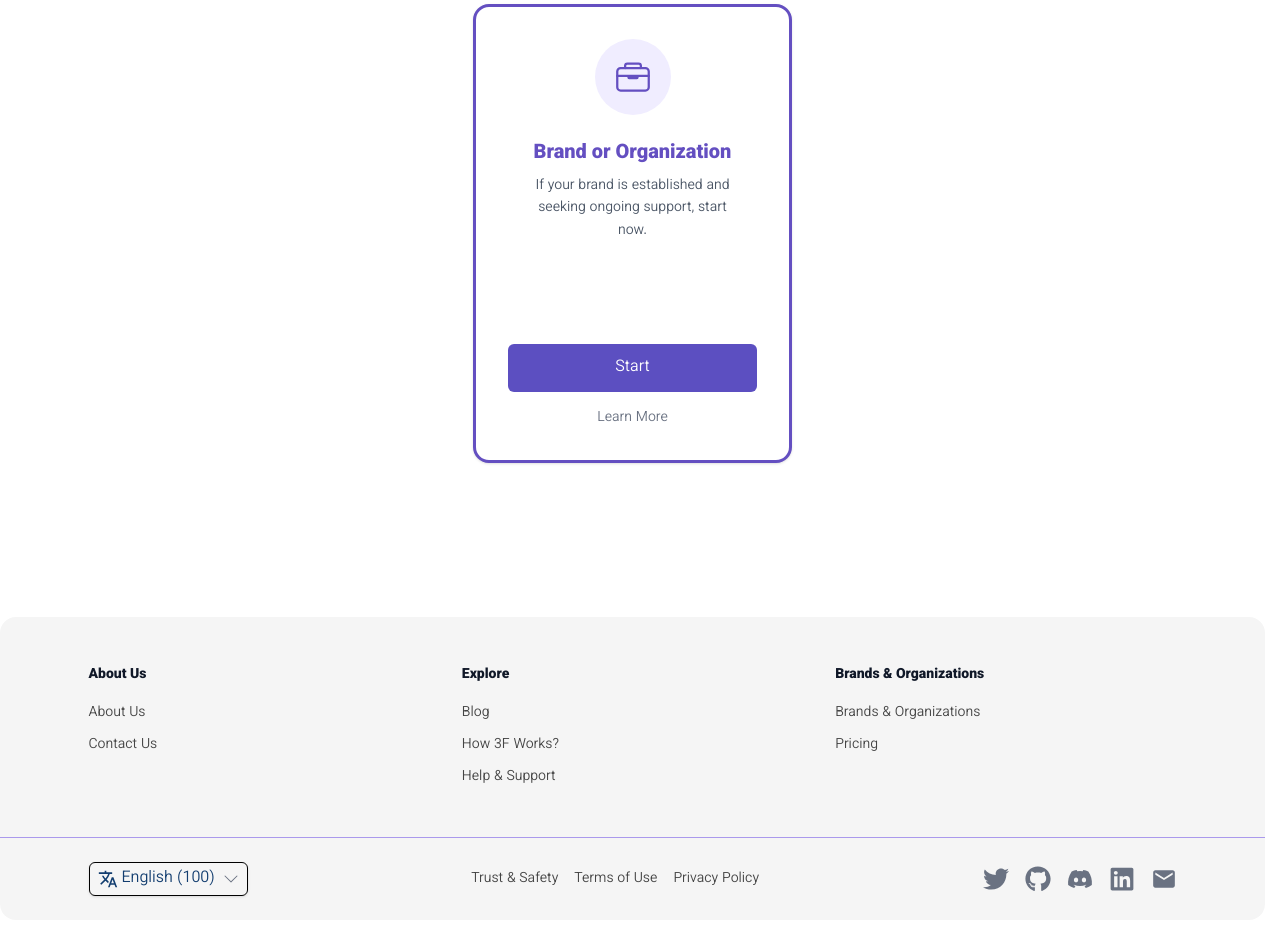
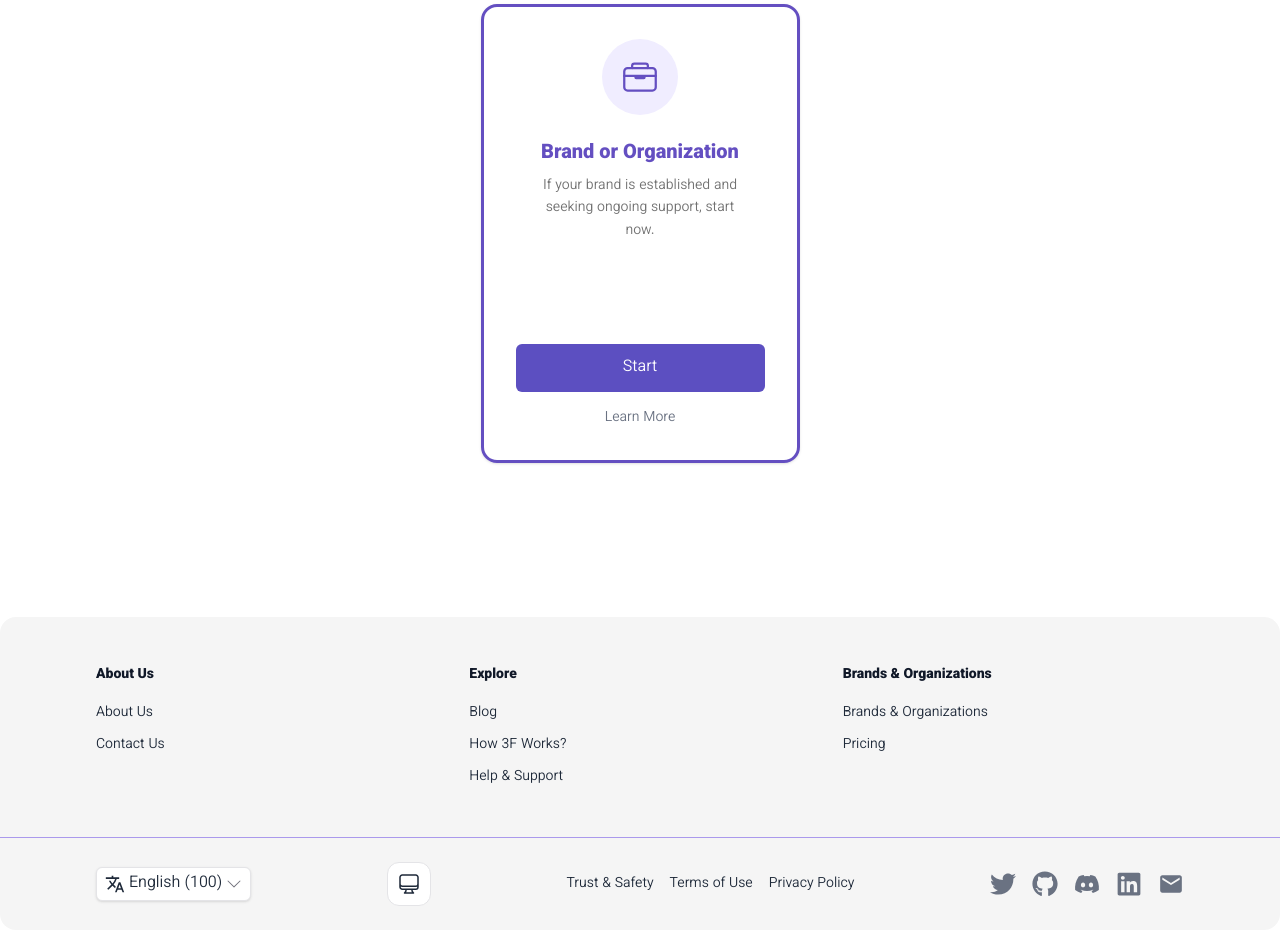
Before and after one commit to Reza2348/FUND-FOR-FOUND, a Next.js app: page / in a window 1280 px wide. Shown: the part 360-1290 px from the top of the page. Built offline with nearby package versions, Linux system fonts and the light colour scheme.

Commit message:
Add in Dark and light mod

```diff
--- a/src/app/globals.css
+++ b/src/app/globals.css
@@ -1,30 +1,101 @@
 @import "tailwindcss";
 
-:root {
-  --background: #ffffff;
-  --foreground: #171717;
+@custom-variant dark (&:is(.dark *));
+
+@theme inline {
+  --radius-sm: calc(var(--radius) - 4px);
+  --radius-md: calc(var(--radius) - 2px);
+  --radius-lg: var(--radius);
+  --radius-xl: calc(var(--radius) + 4px);
+
+  --color-background: var(--background);
+  --color-foreground: var(--foreground);
+  --color-card: var(--card);
+  --color-card-foreground: var(--card-foreground);
+  --color-popover: var(--popover);
+  --color-popover-foreground: var(--popover-foreground);
+  --color-primary: var(--primary);
+  --color-primary-foreground: var(--primary-foreground);
+  --color-secondary: var(--secondary);
+  --color-secondary-foreground: var(--secondary-foreground);
+  --color-muted: var(--muted);
+  --color-muted-foreground: var(--muted-foreground);
+  --color-accent: var(--accent);
+  --color-accent-foreground: var(--accent-foreground);
+  --color-destructive: var(--destructive);
+  --color-border: var(--border);
+  --color-input: var(--input);
+  --color-ring: var(--ring);
 }
 
-@theme inline {
-  --color-background: var(--background);
-  --color-foreground: var(--foreground);
-  --font-sans: var(--font-geist-sans);
-  --font-mono: var(--font-geist-mono);
+
+:root {
+  --radius: 0.5rem;
+  --color-background: oklch(1 0 0);
+  --color: oklch(48.8% 0.243 264.376);
+  --card: oklch(1 0 0);
+  --card-foreground: oklch(0.141 0.005 285.823);
+  --popover: oklch(1 0 0);
+  --popover-foreground: oklch(0.141 0.005 285.823);
+  --primary: oklch(0.606 0.25 292.717);
+  --primary-foreground: oklch(0.969 0.016 293.756);
+  --secondary: oklch(0.967 0.001 286.375);
+  --secondary-foreground: oklch(0.21 0.006 285.885);
+  --muted: oklch(0.967 0.001 286.375);
+  --muted-foreground: oklch(0.552 0.016 285.938);
+  --accent: oklch(0.967 0.001 286.375);
+  --accent-foreground: oklch(0.21 0.006 285.885);
+  --border: oklch(0.92 0.004 286.32);
+  --input: oklch(0.92 0.004 286.32);
+  --ring: oklch(0.606 0.25 292.717);
+  --link-color: #364153;
+  --link-hover: #fff;
+  --link-active: #5b4bff;
 }
 
-@media (prefers-color-scheme: dark) {
-  :root {
-    --background: #0a0a0a;
-    --foreground: #ededed;
+
+.dark {
+  --color-background: oklch(27.8% 0.033 256.848);
+  --color: oklch(48.8% 0.243 264.376);
+  --card: oklch(0.21 0.006 285.885);
+  --card-foreground: oklch(0.985 0 0);
+  --popover: oklch(0.21 0.006 285.885);
+  --popover-foreground: oklch(0.985 0 0);
+  --secondary: oklch(0.274 0.006 286.033);
+  --secondary-foreground: oklch(0.985 0 0);
+  --muted: oklch(0.274 0.006 286.033);
+  --muted-foreground: oklch(0.705 0.015 286.067);
+  --accent: oklch(0.274 0.006 286.033);
+  --accent-foreground: oklch(0.985 0 0);
+  --border: oklch(1 0 0 / 10%);
+  --input: oklch(1 0 0 / 15%);
+  --ring: oklch(0.541 0.281 293.009);
+}
+
+
+a.link {
+  color: var(--link-color);
+  transition: color 0.3s;
+}
+
+a.link:hover {
+  color: var(--link-hover);
+}
+
+a.active {
+  color: var(--link-active);
+  transition: color 0.3s;
+}
+
+
+
+
+@layer base {
+  * {
+    @apply border-border outline-ring/50;
+  }
+
+  body {
+    @apply dark:bg-gray-900 text-foreground;
   }
 }
-
-body {
-  background: var(--background);
-  color: var(--foreground);
-  font-family: Arial, Helvetica, sans-serif;
-}
-
-html {
-  scrollbar-gutter: stable;
-}
--- a/src/app/layout.tsx
+++ b/src/app/layout.tsx
@@ -1,13 +1,11 @@
-// src/app/layout.tsx
-
 import "./globals.css";
 import Header from "@/components/Header";
 import Footer from "@/components/Footer";
 import { ReactQueryProvider } from "@/components/ReactQueryProvider";
 import RTLHandler from "@/components/RTLHandler/RTLHandler";
 import { I18nProvider } from "@/components/I18nProvider/I18nProvider";
-
 import { vazirmatnLocal } from "../fonts/vazirmatn";
+import { ThemeProvider } from "@/components/ThemeProvider/ThemeProvider";
 
 export default function RootLayout({
   children,
@@ -17,6 +15,7 @@ export default function RootLayout({
   return (
     <html lang="fa" dir="rtl">
       <body className={`${vazirmatnLocal.className} antialiased`}>
+        <ThemeProvider>
           <I18nProvider>
             <RTLHandler />
             <ReactQueryProvider>
@@ -25,6 +24,7 @@ export default function RootLayout({
               <Footer />
             </ReactQueryProvider>
           </I18nProvider>
+        </ThemeProvider>
       </body>
     </html>
   );
--- a/src/app/page.tsx
+++ b/src/app/page.tsx
@@ -53,8 +53,8 @@ export default function Home() {
     );
 
   return (
-    <div className="min-h-screen bg-white flex flex-col items-center justify-center px-4 text-center">
-      <h1 className="text-2xl md:text-3xl font-bold text-[#270F94] mb-4 mt-11">
+    <div className="min-h-screen  flex flex-col items-center justify-center px-4 text-center">
+      <h1 className="text-2xl md:text-3xl font-bold text-[#270f94] mb-4 mt-11">
         {t("createProfileTitle")}
       </h1>
       <p className="text-[#717171] max-w-xl mb-8">
@@ -65,7 +65,7 @@ export default function Home() {
         className="w-full max-w-[319px] h-auto min-h-[459px]
 border-3 border-[#644FC1] text-[#644FC1]
 rounded-2xl shadow-sm p-6 sm:p-8
-flex flex-col items-center justify-between text-center bg-white mx-auto
+flex flex-col items-center justify-between text-center  mx-auto
 transition-all duration-300
 "
       >
@@ -81,7 +81,7 @@ transition-all duration-300
             {t("brandOrOrganization")}
           </h2>
 
-          <p className="text-sm text-gray-600 mb-6 px-2 sm:px-4 leading-relaxed">
+          <p className="text-sm text-[#717171] mb-6 px-2 sm:px-4 leading-relaxed">
             {t("brandEstablishedDescription")}
           </p>
         </div>
--- a/src/components/Footer/index.tsx
+++ b/src/components/Footer/index.tsx
@@ -7,6 +7,7 @@ import { usePathname } from "next/navigation";
 import LanguageSwitcher from "@/components/LanguageSwitcher/LanguageSwitcher";
 import Link from "next/link";
 import { useTranslation } from "react-i18next";
+import ThemeSelector from "../ThemeSelector/ThemeSelector";
 
 interface FooterLink {
   nameKey: string;
@@ -61,7 +62,6 @@ const UTILITY_LINKS: FooterLink[] = [
   { nameKey: "privacyPolicy", href: "/privacy" },
 ];
 
-// LinkComponent برای Next.js 13+ بدون <a> داخلی
 const LinkComponent = ({ href, external, children }: LinkComponentProps) => {
   const isExternal =
     external ||
@@ -71,7 +71,7 @@ const LinkComponent = ({ href, external, children }: LinkComponentProps) => {
 
   const commonProps = {
     className:
-      "group inline-flex items-center text-sm hover:text-gray-800 transition-colors",
+      "group inline-flex items-center text-sm text-gray-800 dark:text-gray-200 hover:text-gray-900 dark:hover:text-white transition-colors",
   };
 
   if (isExternal) {
@@ -102,7 +102,7 @@ export default function Footer() {
 
   if (!hasMounted) {
     return (
-      <footer className="bg-[#F5F5F5] text-[#444444] rounded-2xl">
+      <footer className="text-gray-800 dark:text-gray-200 rounded-2xl">
         <div className="max-w-6xl mx-auto px-4 sm:px-6 lg:px-8 py-12"></div>
       </footer>
     );
@@ -126,7 +126,7 @@ export default function Footer() {
 
   return (
     <footer
-      className={`bg-[#F5F5F5] text-[#444444] rounded-2xl mt-16 sm:mt-20 md:mt-24 ${
+      className={`bg-[#F5F5F5] dark:bg-gray-900 text-gray-800 dark:text-gray-200 rounded-2xl mt-16 sm:mt-20 md:mt-24 ${
         isRTL ? "text-right" : "text-left"
       }`}
       dir={containerDir}
@@ -138,7 +138,7 @@ export default function Footer() {
               key={section.title}
               className={`text-center sm:text-left ${textAlignment}`}
             >
-              <h3 className="text-sm font-semibold text-gray-900">
+              <h3 className="text-sm font-semibold text-gray-900 dark:text-gray-100">
                 {section.title}
               </h3>
               <ul className="mt-4 space-y-2">
@@ -148,7 +148,7 @@ export default function Footer() {
                       {link.name}
                       {link.badge && (
                         <span
-                          className={`${marginForBadge} inline-flex items-center px-2 py-0.5 rounded-full bg-yellow-100 text-yellow-800 text-xs font-medium`}
+                          className={`${marginForBadge} inline-flex items-center px-2 py-0.5 rounded-full bg-yellow-100 dark:bg-yellow-800 text-yellow-800 dark:text-yellow-200 text-xs font-medium`}
                         >
                           {link.badge}
                         </span>
@@ -162,9 +162,13 @@ export default function Footer() {
         </div>
       </div>
 
-      <div className="border-t border-[#AA99EC]">
+      <div className="border-t border-[#AA99EC] dark:border-purple-700">
         <div className="max-w-6xl flex flex-col sm:flex-row items-center justify-between gap-4 mx-auto px-4 sm:px-6 lg:px-8 py-6">
           <LanguageSwitcher />
+
+          <div>
+            <ThemeSelector />
+          </div>
 
           <div className="flex flex-wrap justify-center items-center gap-4">
             {UTILITY_LINKS.map((link) => (
@@ -175,56 +179,42 @@ export default function Footer() {
           </div>
 
           <div className="flex flex-wrap gap-4 justify-center mt-2 sm:mt-0">
+            {[
+              {
+                icon: FaTwitter,
+                href: "https://twitter.com",
+                label: "Twitter",
+              },
+              {
+                icon: FaGithub,
+                href: "https://github.com/Reza2348",
+                label: "GitHub",
+              },
+              { icon: FaDiscord, href: "https://discord.gg", label: "Discord" },
+              {
+                icon: FaLinkedin,
+                href: "https://linkedin.com",
+                label: "LinkedIn",
+              },
+              {
+                icon: MdEmail,
+                href: "mailto:info@example.com",
+                label: "Email",
+              },
+            ].map(({ icon: Icon, href, label }) => (
               <Link
-              href="https://twitter.com"
+                key={label}
+                href={href}
                 target="_blank"
                 rel="noopener noreferrer"
-              aria-label="Twitter"
+                aria-label={label}
               >
-              <FaTwitter
+                <Icon
                   size={26}
-                className="text-gray-500 hover:text-blue-900 transition-colors"
+                  className="text-gray-500 dark:text-gray-300 hover:text-blue-900 dark:hover:text-blue-400 transition-colors"
                 />
               </Link>
-            <Link
-              href="https://github.com/Reza2348"
-              target="_blank"
-              rel="noopener noreferrer"
-              aria-label="GitHub"
-            >
-              <FaGithub
-                size={26}
-                className="text-gray-500 hover:text-blue-900 transition-colors"
-              />
-            </Link>
-            <Link
-              href="https://discord.gg"
-              target="_blank"
-              rel="noopener noreferrer"
-              aria-label="Discord"
-            >
-              <FaDiscord
-                size={26}
-                className="text-gray-500 hover:text-blue-900 transition-colors"
-              />
-            </Link>
-            <Link
-              href="https://linkedin.com"
-              target="_blank"
-              rel="noopener noreferrer"
-              aria-label="LinkedIn"
-            >
-              <FaLinkedin
-                size={26}
-                className="text-gray-500 hover:text-blue-900 transition-colors"
-              />
-            </Link>
-            <a href="mailto:info@example.com" aria-label="Email">
-              <MdEmail
-                size={26}
-                className="text-gray-500 hover:text-blue-900 transition-colors"
-              />
-            </a>
+            ))}
           </div>
         </div>
       </div>
--- a/src/components/LanguageSwitcher/LanguageSwitcher.tsx
+++ b/src/components/LanguageSwitcher/LanguageSwitcher.tsx
@@ -5,16 +5,20 @@ import { MdOutlineTranslate } from "react-icons/md";
 import { BsChevronDown } from "react-icons/bs";
 import { useTranslation } from "react-i18next";
 
+const languages = ["en", "fa", "ar", "ru"] as const;
+type Lang = (typeof languages)[number];
+
 export default function LanguageSwitcher() {
   const [open, setOpen] = useState(false);
   const [mounted, setMounted] = useState(false);
   const dropdownRef = useRef<HTMLDivElement>(null);
   const { i18n, t } = useTranslation();
 
+  // Mount effect: ثبت event listener و mounted state
   useEffect(() => {
     setMounted(true);
 
-    const handler = (e: MouseEvent) => {
+    const handler = (e: MouseEvent | TouchEvent) => {
       if (
         dropdownRef.current &&
         !dropdownRef.current.contains(e.target as Node)
@@ -22,17 +26,28 @@ export default function LanguageSwitcher() {
         setOpen(false);
       }
     };
-    document.addEventListener("click", handler);
-    return () => document.removeEventListener("click", handler);
-  }, []);
 
-  const changeLanguage = (lng: "en" | "fa" | "ar" | "ru") => {
+    document.addEventListener("mousedown", handler);
+    document.addEventListener("touchstart", handler);
+
+    return () => {
+      document.removeEventListener("mousedown", handler);
+      document.removeEventListener("touchstart", handler);
+    };
+  }, []); // طول آرایه dependency ثابت
+
+  // Effect جدا برای تنظیم راست به چپ یا چپ به راست
+  useEffect(() => {
+    document.documentElement.dir =
+      i18n.language === "fa" || i18n.language === "ar" ? "rtl" : "ltr";
+  }, [i18n.language]);
+
+  const changeLanguage = (lng: Lang) => {
     i18n.changeLanguage(lng);
-    document.documentElement.dir = lng === "fa" || lng === "ar" ? "rtl" : "ltr";
     setOpen(false);
   };
 
-  const getLanguageName = (languageCode: string) => {
+  const getLanguageName = (languageCode: Lang) => {
     switch (languageCode) {
       case "en":
         return t("English (100)");
@@ -41,7 +56,7 @@ export default function LanguageSwitcher() {
       case "ar":
         return t("Arabic (100)");
       case "ru":
-        return t("Ruse (100)");
+        return t("Russian (100)");
       default:
         return t("English (100)");
     }
@@ -51,48 +66,65 @@ export default function LanguageSwitcher() {
     <div className="relative z-50" ref={dropdownRef}>
       <button
         onClick={() => setOpen(!open)}
-        className="text-sm md:text-base text-[#123D6F] border border-black rounded-md px-2 py-1 flex items-center space-x-1 rtl:space-x-reverse transition-colors duration-150 hover:bg-gray-50 shadow-sm"
+        className="
+          flex items-center gap-1
+          px-2 py-1 rounded-md
+          text-sm md:text-base
+          bg-white dark:bg-gray-800
+          border border-border
+          shadow-sm
+          transition-colors duration-150
+        "
+        aria-haspopup="listbox"
+        aria-expanded={open}
       >
         <MdOutlineTranslate className="text-lg md:text-xl" />
         <span className="truncate">
-          {mounted ? getLanguageName(i18n.language) : <>&nbsp;</>}
+          {mounted ? getLanguageName(i18n.language as Lang) : <>&nbsp;</>}
         </span>
         <BsChevronDown
-          className={`ml-1 transition-transform duration-200 ${
+          className={`transition-transform duration-200 ${
             open ? "rotate-180" : "rotate-0"
-          } text-gray-500`}
+          } text-muted-foreground`}
         />
       </button>
 
+      {/* Dropdown */}
       {open && (
-        <div className="absolute mb-2 bottom-full w-24 md:w-32 bg-white shadow-xl border border-gray-200 rounded-lg z-[60] text-sm overflow-hidden left-0 rtl:right-0 rtl:left-auto">
-          <button
-            className="w-full px-4 py-2 text-left hover:bg-gray-100 transition-colors duration-100 text-gray-800"
-            onClick={() => changeLanguage("en")}
-          >
-            English
-          </button>
-
-          <button
-            className="w-full px-4 py-2 text-left hover:bg-gray-100 transition-colors duration-100 text-gray-800"
-            onClick={() => changeLanguage("ar")}
-          >
-            Arabic
-          </button>
-
-          <button
-            className="w-full px-4 py-2 text-left hover:bg-gray-100 transition-colors duration-100 text-gray-800"
-            onClick={() => changeLanguage("ru")}
-          >
-            Ruse
-          </button>
-
-          <button
-            className="w-full px-4 py-2 text-left hover:bg-gray-100 transition-colors duration-100 text-gray-800"
-            onClick={() => changeLanguage("fa")}
-          >
-            Persian
-          </button>
+        <div
+          className="
+            fixed sm:absolute
+            left-1/2 sm:left-auto
+            -translate-x-1/2 sm:translate-x-0
+            bottom-4 sm:bottom-full
+            sm:right-0
+            w-[90vw] sm:w-32 md:w-36
+            max-h-[50vh]
+            overflow-y-auto
+            rounded-xl
+            bg-white dark:bg-gray-800
+            shadow-lg
+            z-50
+          "
+          role="listbox"
+        >
+          {languages.map((lng) => (
+            <button
+              key={lng}
+              onClick={() => changeLanguage(lng)}
+              className="
+                w-full px-4 py-3 text-left
+                hover:bg-gray-100 dark:hover:bg-gray-700
+              "
+              role="option"
+              aria-selected={i18n.language === lng}
+            >
+              {lng === "en" && "English"}
+              {lng === "ar" && "Arabic"}
+              {lng === "ru" && "Russian"}
+              {lng === "fa" && "Persian"}
+            </button>
+          ))}
         </div>
       )}
     </div>
--- /dev/null
+++ b/src/components/ThemeProvider/ThemeProvider.tsx
@@ -0,0 +1,102 @@
+"use client";
+
+import {
+  createContext,
+  useContext,
+  useEffect,
+  useState,
+  ReactNode,
+} from "react";
+
+type Theme = "light" | "dark" | "system";
+
+interface ThemeContextType {
+  theme: Theme;
+  resolvedTheme: "light" | "dark";
+  setTheme: (theme: Theme) => void;
+}
+
+const ThemeContext = createContext<ThemeContextType>({
+  theme: "system",
+  resolvedTheme: "light",
+  setTheme: () => {},
+});
+
+interface ThemeProviderProps {
+  children: ReactNode;
+}
+
+export const ThemeProvider = ({ children }: ThemeProviderProps) => {
+  const [theme, setThemeState] = useState<Theme>("system");
+  const [resolvedTheme, setResolvedTheme] = useState<"light" | "dark">("light");
+  const [mounted, setMounted] = useState(false);
+
+  // بارگذاری اولیه از localStorage
+  useEffect(() => {
+    const savedTheme = localStorage.getItem("theme") as Theme | null;
+    if (savedTheme) setThemeState(savedTheme);
+    setMounted(true);
+  }, []);
+
+  // تغییر تم
+  const setTheme = (newTheme: Theme) => {
+    setThemeState(newTheme);
+    localStorage.setItem("theme", newTheme);
+  };
+
+  // بررسی تم واقعی
+  useEffect(() => {
+    if (!mounted) return;
+
+    let resolved: "light" | "dark" = "light";
+
+    const applyTheme = () => {
+      if (theme === "light") resolved = "light";
+      else if (theme === "dark") resolved = "dark";
+      else if (theme === "system") {
+        // بر اساس ساعت سیستم: 7 صبح تا 6 عصر → Light، بقیه → Dark
+        const hour = new Date().getHours();
+        resolved = hour >= 7 && hour < 18 ? "light" : "dark";
+
+        // یا می‌توانیم از prefers-color-scheme استفاده کنیم:
+        const mediaQuery = window.matchMedia("(prefers-color-scheme: dark)");
+        if (mediaQuery.matches) resolved = "dark";
+        else resolved = "light";
+      }
+
+      setResolvedTheme(resolved);
+      document.documentElement.classList.remove("light", "dark");
+      document.documentElement.classList.add(resolved);
+    };
+
+    applyTheme();
+
+    // Listener برای تغییر prefers-color-scheme
+    let mediaQuery: MediaQueryList;
+    let listener: (e: MediaQueryListEvent) => void;
+    if (theme === "system") {
+      mediaQuery = window.matchMedia("(prefers-color-scheme: dark)");
+      listener = () => applyTheme();
+      mediaQuery.addEventListener("change", listener);
+    }
+
+    // بررسی تغییر ساعت سیستم هر دقیقه
+    const interval = setInterval(() => {
+      if (theme === "system") applyTheme();
+    }, 60000); // هر دقیقه
+
+    return () => {
+      clearInterval(interval);
+      if (theme === "system")
+        mediaQuery.removeEventListener("change", listener);
+    };
+  }, [theme, mounted]);
+
+  return (
+    <ThemeContext.Provider value={{ theme, resolvedTheme, setTheme }}>
+      {mounted ? children : null}
+    </ThemeContext.Provider>
+  );
+};
+
+export const useTheme = () => useContext(ThemeContext);
--- /dev/null
+++ b/src/components/ThemeSelector/ThemeSelector.tsx
@@ -0,0 +1,119 @@
+"use client";
+
+import { useState, useRef, useEffect } from "react";
+import { IoSunnyOutline } from "react-icons/io5";
+import { FaRegMoon } from "react-icons/fa";
+import { HiOutlineComputerDesktop } from "react-icons/hi2";
+import { useTheme } from "@/components/ThemeProvider/ThemeProvider";
+
+export default function ThemeSelector() {
+  const { theme, setTheme, resolvedTheme } = useTheme();
+  const [open, setOpen] = useState(false);
+  const [visible, setVisible] = useState(false);
+  const [iconAnimating, setIconAnimating] = useState(false);
+  const ref = useRef<HTMLDivElement>(null);
+
+  const openDropdown = () => {
+    setOpen(true);
+    setTimeout(() => setVisible(true), 10);
+  };
+  const closeDropdown = () => {
+    setVisible(false);
+    setTimeout(() => setOpen(false), 200);
+  };
+  const toggleDropdown = () => {
+    if (open) closeDropdown();
+    else openDropdown();
+  };
+
+  useEffect(() => {
+    const handleClickOutside = (e: MouseEvent) => {
+      if (ref.current && !ref.current.contains(e.target as Node)) {
+        closeDropdown();
+      }
+    };
+    document.addEventListener("mousedown", handleClickOutside);
+    return () => document.removeEventListener("mousedown", handleClickOutside);
+  }, []);
+
+  const getIcon = () => {
+    if (theme === "system") return <HiOutlineComputerDesktop />;
+    if (resolvedTheme === "light") return <IoSunnyOutline />;
+    if (resolvedTheme === "dark") return <FaRegMoon />;
+    return <HiOutlineComputerDesktop />; // حالت پیشفرض
+  };
+
+  const handleThemeChange = (newTheme: "light" | "dark" | "system") => {
+    // افکت چرخش هنگام تغییر تم
+    setIconAnimating(true);
+    setTimeout(() => setIconAnimating(false), 300);
+    setTheme(newTheme);
+    closeDropdown();
+  };
+
+  return (
+    <div ref={ref} className="relative">
+      <button
+        onClick={toggleDropdown}
+        aria-label="Theme selector"
+        className={`
+          flex items-center justify-center
+          w-9 h-9 text-lg
+          sm:w-10 sm:h-10 sm:text-xl
+          md:w-11 md:h-11 md:text-2xl
+          rounded-xl border
+          bg-white dark:bg-gray-800
+          transition-all
+          ${iconAnimating ? "animate-spin-slow" : ""}
+        `}
+      >
+        {getIcon()}
+      </button>
+
+      {open && (
+        <div
+          className={`
+            fixed sm:absolute
+            left-1/2 sm:left-auto
+            -translate-x-1/2 sm:translate-x-0
+            bottom-4 sm:bottom-full
+            sm:right-0
+            w-[90vw] sm:w-32 md:w-36
+            max-h-[50vh]
+            overflow-y-auto
+            rounded-xl
+            bg-white dark:bg-gray-800
+            shadow-lg
+            z-50
+            transform transition-all duration-200 ease-in-out
+            origin-top
+            ${
+              visible
+                ? "opacity-100 scale-100"
+                : "opacity-0 scale-95 pointer-events-none"
+            }
+          `}
+        >
+          <button
+            onClick={() => handleThemeChange("light")}
+            className="w-full px-4 py-3 text-left hover:bg-gray-100 dark:hover:bg-gray-700 transition-colors"
+          >
+            Light
+          </button>
+          <button
+            onClick={() => handleThemeChange("dark")}
+            className="w-full px-4 py-3 text-left hover:bg-gray-100 dark:hover:bg-gray-700 transition-colors"
+          >
+            Dark
+          </button>
+          <button
+            onClick={() => handleThemeChange("system")}
+            className="w-full px-4 py-3 text-left hover:bg-gray-100 dark:hover:bg-gray-700 transition-colors"
+          >
+            System
+          </button>
+        </div>
+      )}
+    </div>
+  );
+}
--- a/src/locales/fa.json
+++ b/src/locales/fa.json
@@ -104,5 +104,5 @@
   "Submit": "ارسال",
   "Sending...": "در حال ارسال...",
   "Loading...": "در حال بارگذاری...",
-  " You must be logged in to view your dashboard.": "برای مشاهده داشبورد خود باید وارد سیستم شوید."
+  "You must be logged in to view your dashboard.": "برای مشاهده داشبورد خود باید وارد سیستم شوید."
 }
```
Also changed, not shown: src/app/about/page.tsx (+5 -5 lines), src/components/Header/index.tsx (+5 -7 lines). Lines whose indentation alone changed are shown as unchanged.
